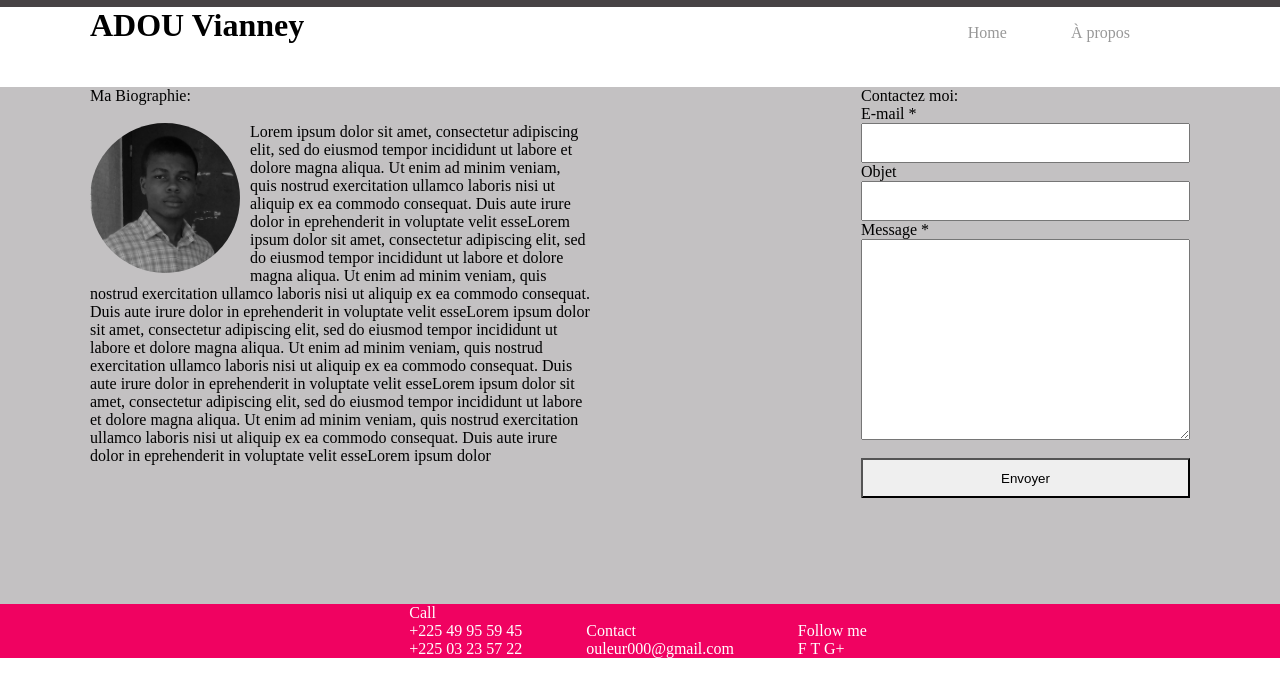
After one commit to Ouleur/django-blog, a Django app: page /apropos/ in a window 1280 px wide. The commit adds this page. Shown: the top 697 px of the page. Run offline with Django 3.2, Linux system fonts and the light colour scheme; some libraries are stand-ins or nearby versions.

Commit message:
à propos

```diff
--- a/blog/static/css/blog.css
+++ b/blog/static/css/blog.css
@@ -156,3 +156,43 @@
     margin-left: 60px;
     margin-top: -20px;
 }
+
+
+
+/*################ A propos #####################*/
+
+#bio,#contacter{
+    display: inline-block;
+}
+/*Biographie*/
+#bio {
+    width: 500px;
+}
+#bio img {
+    height: 150px;
+    width: 150px;
+    float: left;
+    margin: 0 10px 2px 0;
+    border-radius: 50%;
+}
+
+/*Contacter */
+#contacter{
+    float: right;
+    width: 329px;
+}
+
+.mail,.obj {
+    width: 329px;
+    height: 40px;
+}
+.mesg {
+    width: 329px;
+    height: 201px;
+}
+
+.valider {
+    width: 329px;
+    height: 40px;
+    border-bottom: 2px solid black;
+}
--- /dev/null
+++ b/blog/templates/blog/apropos.html
@@ -0,0 +1,20 @@
+{% extends 'blog/base.html' %}
+{% load i18n staticfiles %}
+
+{% block content %}
+	<div id="bio">Ma Biographie:<br><br>
+	<img src="{% static "img/myphoto.png" %}"><p>Lorem ipsum dolor sit amet, consectetur adipiscing elit, sed do eiusmod tempor incididunt ut labore et dolore magna aliqua. Ut enim ad minim veniam, quis nostrud exercitation ullamco laboris nisi ut aliquip ex ea commodo consequat. Duis aute irure dolor in  eprehenderit in voluptate velit esseLorem ipsum dolor sit amet, consectetur adipiscing elit, sed do eiusmod tempor incididunt ut labore et dolore magna aliqua. Ut enim ad minim veniam, quis nostrud exercitation ullamco laboris nisi ut aliquip ex ea commodo consequat. Duis aute irure dolor in  eprehenderit in voluptate velit esseLorem ipsum dolor sit amet, consectetur adipiscing elit, sed do eiusmod tempor incididunt ut labore et dolore magna aliqua. Ut enim ad minim veniam, quis nostrud exercitation ullamco laboris nisi ut aliquip ex ea commodo consequat. Duis aute irure dolor in  eprehenderit in voluptate velit esseLorem ipsum dolor sit amet, consectetur adipiscing elit, sed do eiusmod tempor incididunt ut labore et dolore magna aliqua. Ut enim ad minim veniam, quis nostrud exercitation ullamco laboris nisi ut aliquip ex ea commodo consequat. Duis aute irure dolor in  eprehenderit in voluptate velit esseLorem ipsum dolor </p>
+	</div>
+	<div id="contacter">Contactez moi:<br>
+	<form>
+		<label for="mail" >E-mail *</label><br>
+		<input type="text" class="mail" name="mail" /><br>
+		<label for="objet" >Objet</label><br>
+		<input type="text" class="obj" name="objet" /><br>
+		<label for="massage" >Message *</label><br>
+		<textarea name="message" class="mesg"></textarea><br><br>
+		<input type="submit" class="valider" value="Envoyer"/>
+	</form>
+	</div>
+
+{% endblock %}
--- a/blog/templates/blog/base.html
+++ b/blog/templates/blog/base.html
@@ -15,10 +15,10 @@
                     <div class="logo"><h1>ADOU Vianney</h1></div>
                     <div class="menu">
                         <ul>
-                                <li><a href="#" class="menu1">Home</a></li>
+                            <li><a href="{% url 'home' %}" class="menu1">Home</a></li>
                             <!-- <li><a href="#" class="menu2">Menu 2</a></li>
                             <li><a href="#" class="menu3">Menu 3</a></li> -->
-                                <li><a href="#" class="menu4">&Agrave; propos</a></li>
+                            <li><a href="{% url 'apropos' %}" class="menu4">&Agrave; propos</a></li>
                         </ul>
                     </div>
 
@@ -26,29 +26,18 @@
                 </div>
 
             </div>
+
+            <div class="row">
+                <div class="col-md-8">
                     <div class="content">
                         <div class="content-min">
-                    <!-- <div class="row">
-                        <div class="col-md-8">
                             {% block content %}
                             {% endblock %}
                         </div>
-                    </div> -->
-
-
-                    <div class="imageG" ><img src="{% static "img/myphoto.png" %}" /></div>
-                    <div class="content-min-1">
-                        <div class="hello"><p id="h"><h1>Bonjour,</h1></p><p id="bit">une id&eacute;e de moi:</p></div>
-                        <div class="imageP1"><p>Informatique</p></div>
-                        <div class="imageP2"><p>Electronique</p></div>
-                        <div class="imageP3"><p>Hybride</p></div>
-                        <br>
-                        <br>
-                        <p id="text">"Lorem ipsum dolor sit amet, consectetur adipiscing elit, sed do eiusmod tempor incididunt ut labore et dolore magna aliqua. Ut enim ad minim veniam, quis nostrud exercitation ullamco laboris nisi ut aliquip ex ea commodo consequat. Duis aute irure dolor in  eprehenderit in voluptate velit esse </p>
                     </div>
                 </div>
             </div>
-
+        </div>
 
     </div >
     <div class="footer">
--- /dev/null
+++ b/blog/templates/blog/electronique.html
@@ -0,0 +1,6 @@
+{% extends 'blog/base.html' %}
+{% load i18n staticfiles %}
+
+{% block content %}
+	<h1>electronique</h1>
+{% endblock %}
--- /dev/null
+++ b/blog/templates/blog/hybride.html
@@ -0,0 +1,6 @@
+{% extends 'blog/base.html' %}
+{% load i18n staticfiles %}
+
+{% block content %}
+	<h1>hybride</h1>
+{% endblock %}
--- /dev/null
+++ b/blog/templates/blog/informatique.html
@@ -0,0 +1,6 @@
+{% extends 'blog/base.html' %}
+{% load i18n staticfiles %}
+
+{% block content %}
+	<h1>Informatique</h1>
+{% endblock %}
--- a/blog/urls.py
+++ b/blog/urls.py
@@ -5,6 +5,11 @@ from . import views
    /post/1/ ==> detail des chaque poste
 """
 urlpatterns = [
-    url(r'^$', views.post_list, name='post_list'),
+    url(r'^$', views.home, name='home'),
+    url(r'home^$', views.home, name='home'),
+    url(r'^apropos/$', views.apropos, name='apropos'),
+    url(r'^electro/$', views.electronique, name='electronique'),
+    url(r'^infor/$', views.informatique, name='informatique'),
+    url(r'^hybride/$', views.hybride, name='hybride'),
     url(r'^post/(?P<pk>[0-9]+)/$', views.post_detail, name='post_detail'),
 ]
--- a/blog/views.py
+++ b/blog/views.py
@@ -12,6 +12,31 @@ def post_list(request):
 	return render(request, 'blog/post_list.html', {'posts':posts})
 
 
+def home(request):
+
+	# posts = Post.objects.filter(published_date__lte=timezone.now()).order_by("published_date")
+	return render(request, 'blog/home.html')
+
+def apropos(request):
+
+	# posts = Post.objects.filter(published_date__lte=timezone.now()).order_by("published_date")
+	return render(request, 'blog/apropos.html')
+
+def electronique(request):
+
+	# posts = Post.objects.filter(published_date__lte=timezone.now()).order_by("published_date")
+	return render(request, 'blog/electronique.html')
+
+def informatique(request):
+
+	# posts = Post.objects.filter(published_date__lte=timezone.now()).order_by("published_date")
+	return render(request, 'blog/informatique.html')
+
+def hybride(request):
+
+	# posts = Post.objects.filter(published_date__lte=timezone.now()).order_by("published_date")
+	return render(request, 'blog/hybride.html')
+
 # Fonction pour le detail des focntion
 def post_detail(request,pk):
 
```
Also changed, not shown: blog/templates/blog/home.html (added, +19 -0 lines). Lines whose indentation alone changed are shown as unchanged.
